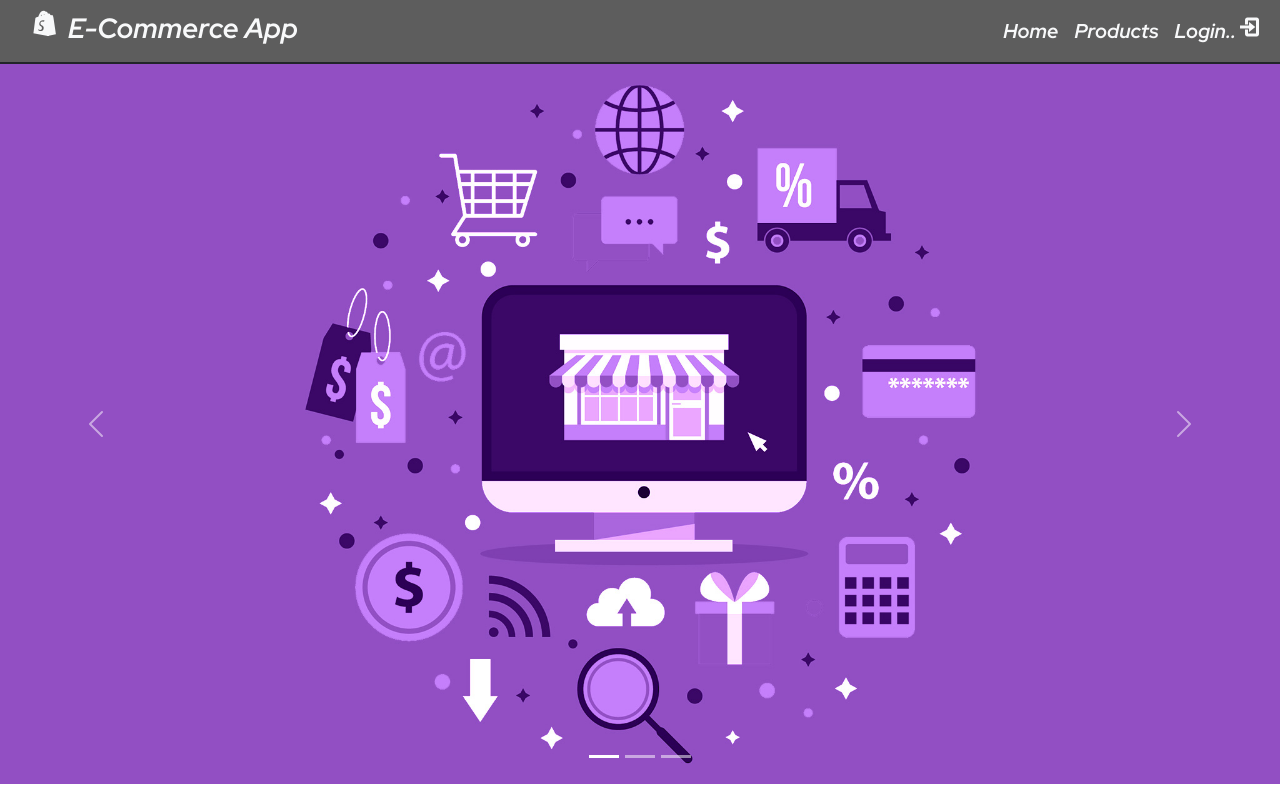
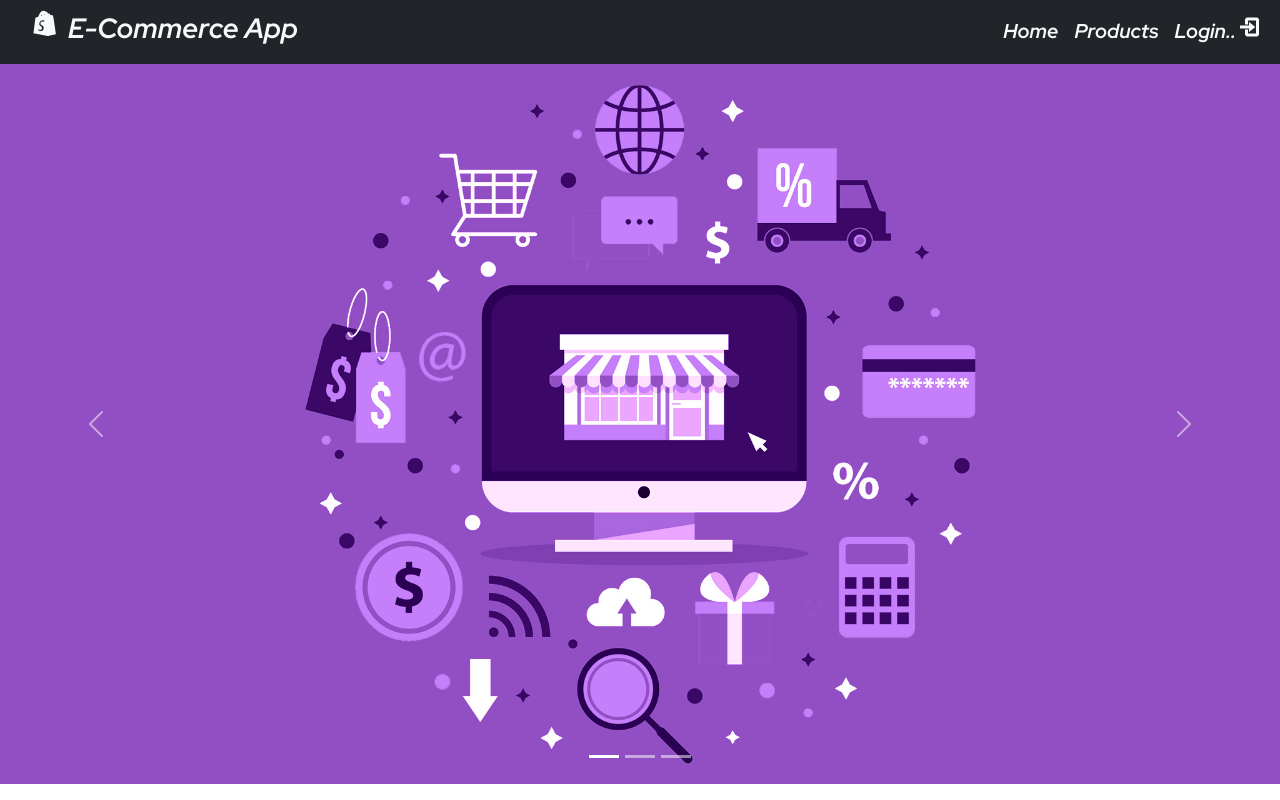
Before and after one commit to 30Pika/E-Commerce-App, a React (Vite) app in the folder Client/: page / in a window 1280 px wide. Shown: the top 800 px of the page. Built offline with nearby package versions, Linux system fonts and the light colour scheme; no server answers.

Commit message:
normal header chage

```diff
--- a/Client/src/Commponent/Layout/Header.jsx
+++ b/Client/src/Commponent/Layout/Header.jsx
@@ -11,7 +11,7 @@ const Header = () => {
 
     return (
         <>
-            <nav className="navbar navbar-expand-lg border-2 border-bottom border-dark shadow">
+            <nav className="navbar navbar-expand-lg border-2 bg-dark border-bottom border-dark shadow">
                 <div className="container-fluid ">
                     <h3 className="fw-bold ms-3 text-light"><i class='bx bxl-shopify fs-2 fw-bold me-2' ></i>E-Commerce App</h3>
                     <button className="navbar-toggler" type="button" data-bs-toggle="collapse"
@@ -60,7 +60,7 @@ const Header = () => {
                                         }
                                         <li className="nav-item">
                                             <Link onClick={Logout}
-                                                className="nav-link text-light fs-5 fw-bold" to="/">
+                                                className="nav-link active text-light fs-5 fw-bold" to="/">
                                                 Logout...</Link>
                                         </li>
                                     </>
--- a/Client/src/index.css
+++ b/Client/src/index.css
@@ -21,12 +21,14 @@ body{
 
 /* =========================Navbar Css ======================= */
 
-.navbar{
-  background: rgb(93, 93, 93);
-}
+/* .navbar{
+  background: black;
+} */
 
 .active:hover{
-  border-bottom: 1px solid rgb(214, 245, 205);
+  color:rgb(55, 255, 0);
+  font-size: 100px;
+  border-bottom: 1px solid rgb(55, 255, 0);
   transition: 0.5 ;
 }
 
```
